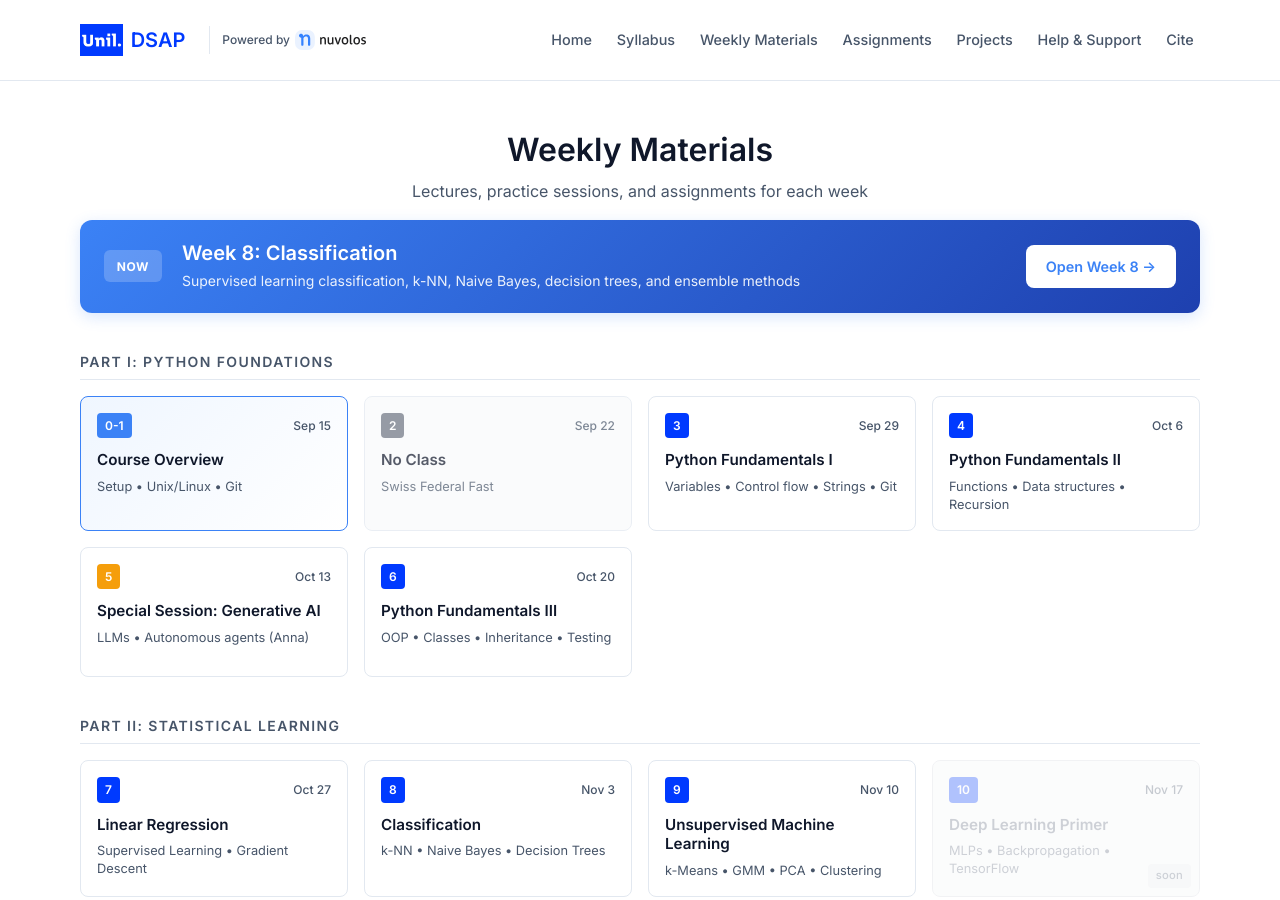
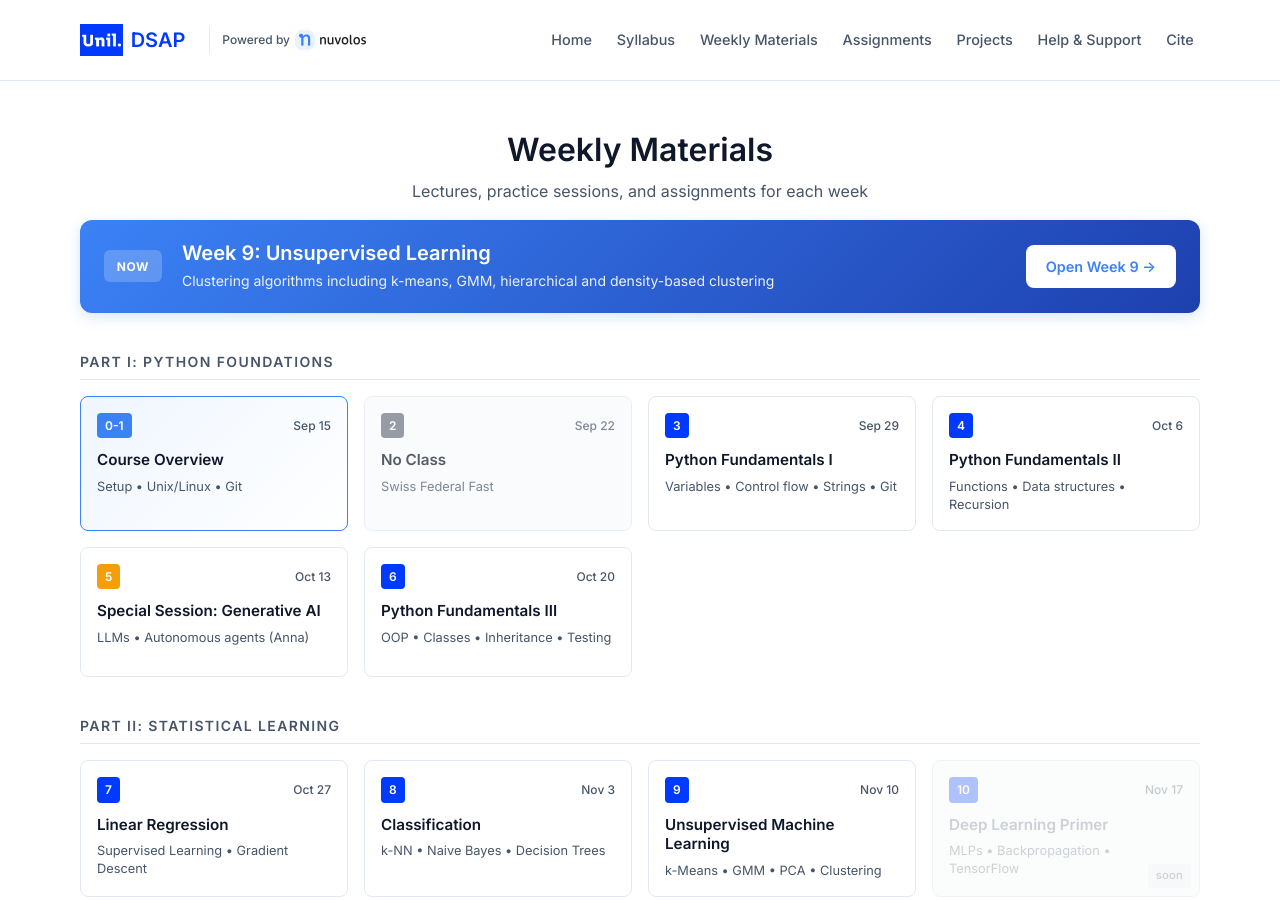
Before and after one commit to ap-unil-2025/course-materials, a Jekyll site: the page built from docs/weekly-materials.md, in a window 1280 px wide and 900 px high. Built offline with Jekyll 4.4.1, drawn with Linux system fonts in a browser that asks for light colours.

Commit message:
🔄 Weekly update: Set current week on main and weekly pages - 2025-11-10

```diff
--- a/docs/index.html
+++ b/docs/index.html
@@ -9,8 +9,8 @@ layout: default
     <div class="current-content">
       <span class="current-label">NOW</span>
       <div class="current-info">
-        <h2>Week 8: Classification</h2>
-        <p>Supervised learning classification, k-NN, Naive Bayes, decision trees, and ensemble methods</p>
+        <h2>Week 9: Unsupervised Learning</h2>
+        <p>Clustering algorithms including k-means, GMM, hierarchical and density-based clustering</p>
       </div>
     </div>
     <a href="{{ '/weekly-materials' | relative_url }}" class="current-btn">Access Weekly Hub →</a>
--- a/docs/weekly-materials.md
+++ b/docs/weekly-materials.md
@@ -33,11 +33,11 @@ layout: default
     <div class="current-content">
       <span class="current-label">NOW</span>
       <div class="current-info">
-        <h2>Week 8: Classification</h2>
-        <p>Supervised learning classification, k-NN, Naive Bayes, decision trees, and ensemble methods</p>
+        <h2>Week 9: Unsupervised Learning</h2>
+        <p>Clustering algorithms including k-means, GMM, hierarchical and density-based clustering</p>
       </div>
     </div>
-    <a href="{{ '/week/week08' | relative_url }}" class="current-btn">Open Week 8 →</a>
+    <a href="{{ '/week/week09' | relative_url }}" class="current-btn">Open Week 9 →</a>
   </div>
 
   <section class="course-section">
```
